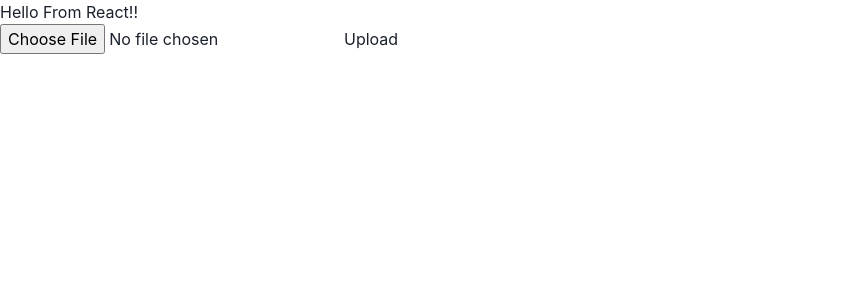
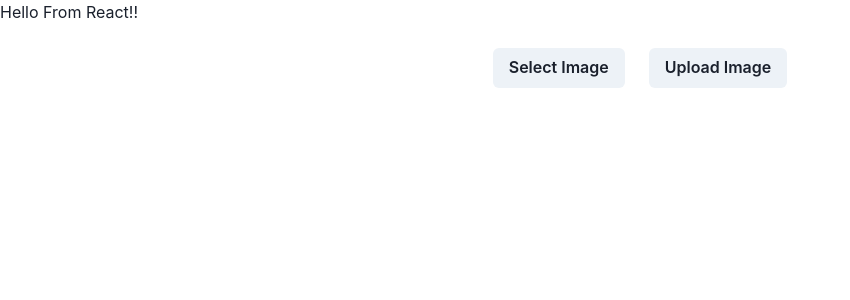
Before and after one commit to khatrivarun/photozilla-dapp, a React (Create React App) app in the folder client/: page / in a window 1280 px wide. Shown: the top 300 px of the page, without its empty margins (0-850 px from the left). Built offline with nearby package versions, Linux system fonts and the light colour scheme.

Commit message:
Image Upload Form implemented. Closes #10

```diff
--- a/client/src/App.tsx
+++ b/client/src/App.tsx
@@ -1,12 +1,11 @@
 import { Spinner, Center } from '@chakra-ui/react';
 import { useEffect, useState } from 'react';
 import { ImageList } from './components/ImageList.component';
+import { ImageUpload } from './components/ImageUpload.component';
 import { Image } from './models/image.model';
-import { addImage, fetchImages } from './utils/smart_contract.util';
-import { uploadImageAndGenerateHash } from './utils/upload_image_generate_hash.util';
+import { fetchImages } from './utils/smart_contract.util';
 
 const App = () => {
-  const [imageFile, setImageFile] = useState<File>();
   const [images, setImages] = useState<Image[]>([]);
   const [loading, setLoading] = useState(true);
 
@@ -20,36 +19,15 @@ const App = () => {
     setLoading(false);
   }, []);
 
-  const onFileUploadChange = (event: React.ChangeEvent<HTMLInputElement>) => {
-    if (event.target.files) {
-      const selectedImage = event.target.files[0];
-      setImageFile(selectedImage);
-    }
-  };
-
-  const onImageUpload = async () => {
-    try {
-      if (imageFile) {
-        const hash = await uploadImageAndGenerateHash(imageFile);
-        await addImage(hash);
-        const data = await fetchImages();
-        setImages(data);
-      }
-    } catch (error) {
-      console.log(error);
-    }
+  const refreshImages = async () => {
+    const data = await fetchImages();
+    setImages(data);
   };
 
   return (
     <div>
       <h1>Hello From React!!</h1>
-      <input
-        type='file'
-        name='image'
-        id='image'
-        onChange={onFileUploadChange}
-      />
-      <button onClick={onImageUpload}>Upload</button>
+      <ImageUpload refreshImages={refreshImages} />
       <Center>
         {loading ? <Spinner size='xl' /> : <ImageList images={images} />}
       </Center>
--- a/client/src/components/ImageDisplay.component.tsx
+++ b/client/src/components/ImageDisplay.component.tsx
@@ -23,8 +23,6 @@ export const ImageDisplay: React.FunctionComponent<ImageDisplayProps> = ({
             fontSize={{
               base: 'xx-small',
               md: 'sm',
-              lg: 'sm',
-              xl: 'sm',
             }}
             fontWeight='bold'
           >
--- a/client/src/components/ImageList.component.tsx
+++ b/client/src/components/ImageList.component.tsx
@@ -13,7 +13,7 @@ export const ImageList: React.FunctionComponent<ImageListProps> = ({
   return (
     <Flex direction='column' align='center' justify='center'>
       {images.map((image) => (
-        <ImageDisplay key={image.imgHash} image={image} />
+        <ImageDisplay key={Math.random().toString()} image={image} />
       ))}
     </Flex>
   );
--- /dev/null
+++ b/client/src/components/ImageUpload.component.tsx
@@ -0,0 +1,70 @@
+import { Button, Flex, Box, Image } from '@chakra-ui/react';
+import React, { useState, useRef } from 'react';
+import { addImage } from '../utils/smart_contract.util';
+import { uploadImageAndGenerateHash } from '../utils/upload_image_generate_hash.util';
+
+export interface ImageUploadProps {
+  refreshImages: () => Promise<void>;
+}
+
+export const ImageUpload: React.FunctionComponent<ImageUploadProps> = ({
+  refreshImages,
+}) => {
+  const [imageFile, setImageFile] = useState<File>();
+  const [localImageUrl, setLocalImageUrl] = useState('');
+  const [loading, setLoading] = useState(false);
+  const inputFile = useRef<HTMLInputElement>(null);
+
+  const onFileUploadChange = (event: React.ChangeEvent<HTMLInputElement>) => {
+    if (event.target.files) {
+      const selectedImage = event.target.files[0];
+      setImageFile(selectedImage);
+      setLocalImageUrl(URL.createObjectURL(selectedImage));
+    }
+  };
+
+  const onImageUpload = async () => {
+    setLoading(true);
+    try {
+      if (imageFile) {
+        const hash = await uploadImageAndGenerateHash(imageFile);
+        await addImage(hash);
+        await refreshImages();
+
+        setLocalImageUrl('');
+      }
+    } catch (error) {
+      console.log(error);
+    }
+    setLoading(false);
+  };
+
+  return (
+    <Flex direction='column' align='center' justify='center' margin={3}>
+      <input
+        type='file'
+        ref={inputFile}
+        onChange={onFileUploadChange}
+        style={{ display: 'none' }}
+      ></input>
+      {localImageUrl.length > 0 && (
+        <Box boxSize={{ base: 'xs', lg: 'sm' }} padding={5}>
+          <Image src={localImageUrl} alt='Uploaded Image' />
+        </Box>
+      )}
+      <Flex>
+        <Button m={3} onClick={() => inputFile.current?.click()}>
+          Select Image
+        </Button>
+        <Button
+          m={3}
+          onClick={onImageUpload}
+          isLoading={loading}
+          loadingText='Uploading'
+        >
+          Upload Image
+        </Button>
+      </Flex>
+    </Flex>
+  );
+};
```
